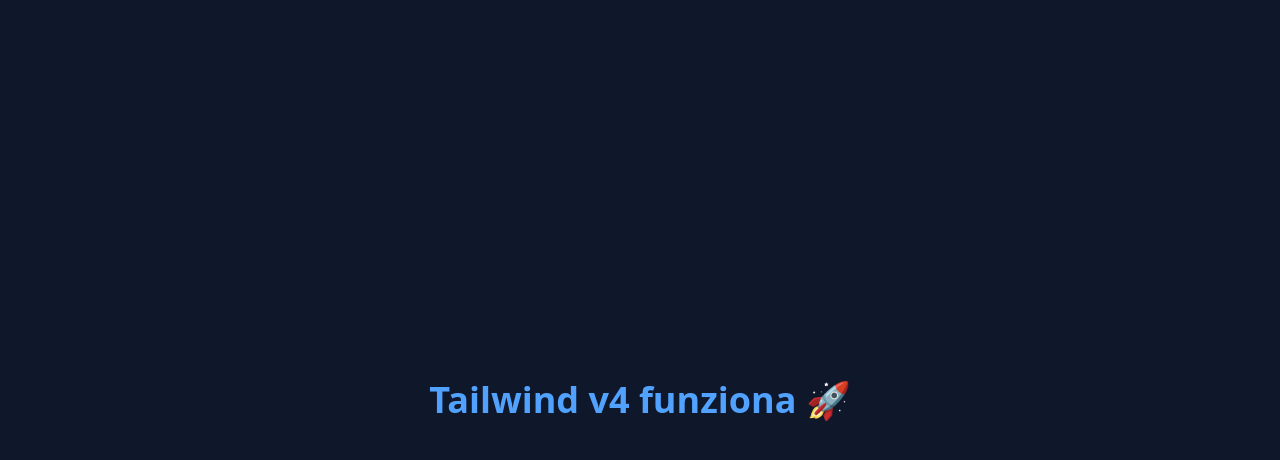
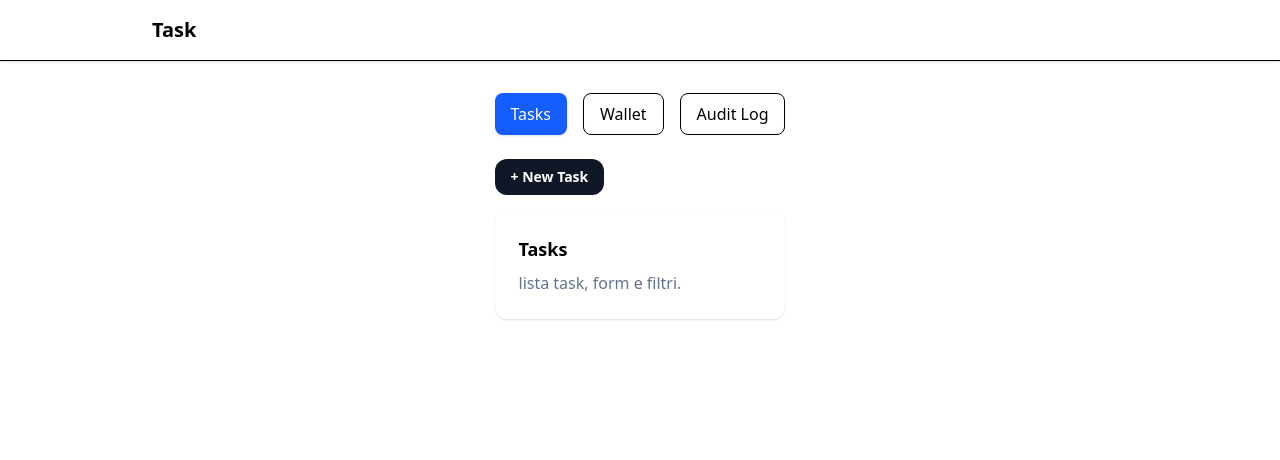
Before and after one commit to antonella-deboracalvio/test-task-wallet, a React (Vite) app: page / in a window 1280 px wide. Shown: the top 460 px of the page. Built offline with nearby package versions, Linux system fonts and the light colour scheme.

Commit message:
add base layout with header and tab task

```diff
--- a/src/App.tsx
+++ b/src/App.tsx
@@ -1,9 +1,42 @@
 export default function App() {
   return (
-    <div className="min-h-screen flex items-center justify-center bg-slate-900">
-      <h1 className="text-4xl font-bold text-blue-400">
-        Tailwind v4 funziona 🚀
-      </h1>
+      <div className="flex flex-col min-h-screen">
+
+      <header className="bg-white shadow-sm border-b">
+        <div className="max-w-5xl mx-auto px-6 py-4 flex justify-between items-center">
+          <h1 className="text-xl font-bold">
+            Task
+          </h1>
+        </div>
+      </header>
+
+      <main className="max-w-5xl mx-auto px-6 py-8">
+
+        <div className="flex gap-4 mb-6">
+          <button className="px-4 py-2 bg-blue-600 text-white rounded-lg shadow">
+            Tasks
+          </button>
+          <button className="px-4 py-2 bg-white border rounded-lg hover:bg-slate-50">
+            Wallet
+          </button>
+          <button className="px-4 py-2 bg-white border rounded-lg hover:bg-slate-50">
+            Audit Log
+          </button>
+        </div>
+
+
+          <button className="inline-flex items-center justify-center rounded-xl bg-gray-900 px-4 py-2 text-sm font-semibold text-white hover:bg-black mb-4">
+            + New Task
+          </button>
+
+        <div className="bg-white rounded-xl shadow p-6">
+          <h2 className="text-lg font-semibold mb-2">Tasks</h2>
+          <p className="text-slate-500">
+          lista task, form e filtri.
+          </p>
+        </div>
+
+      </main>
     </div>
   );
 }
```
